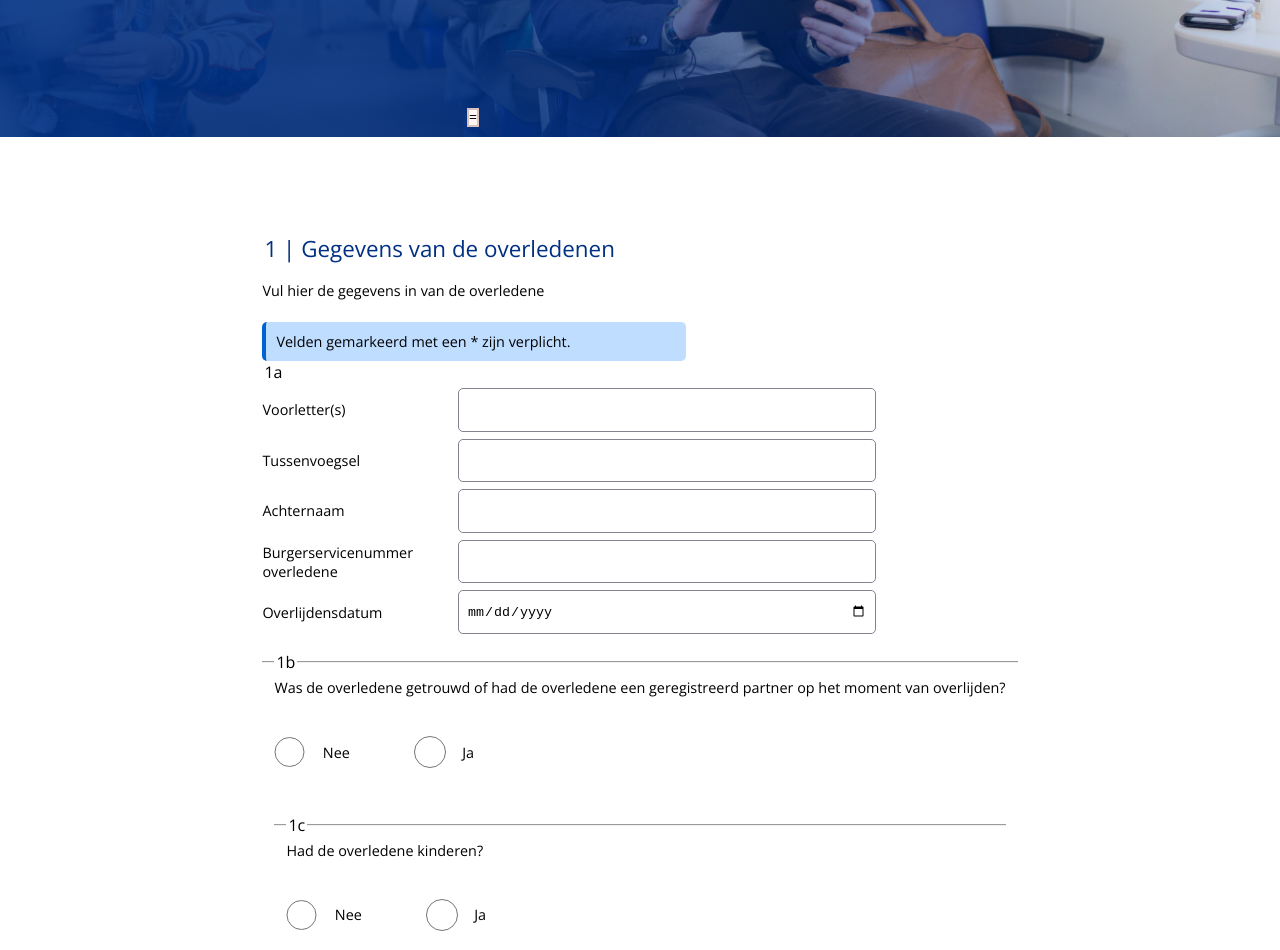
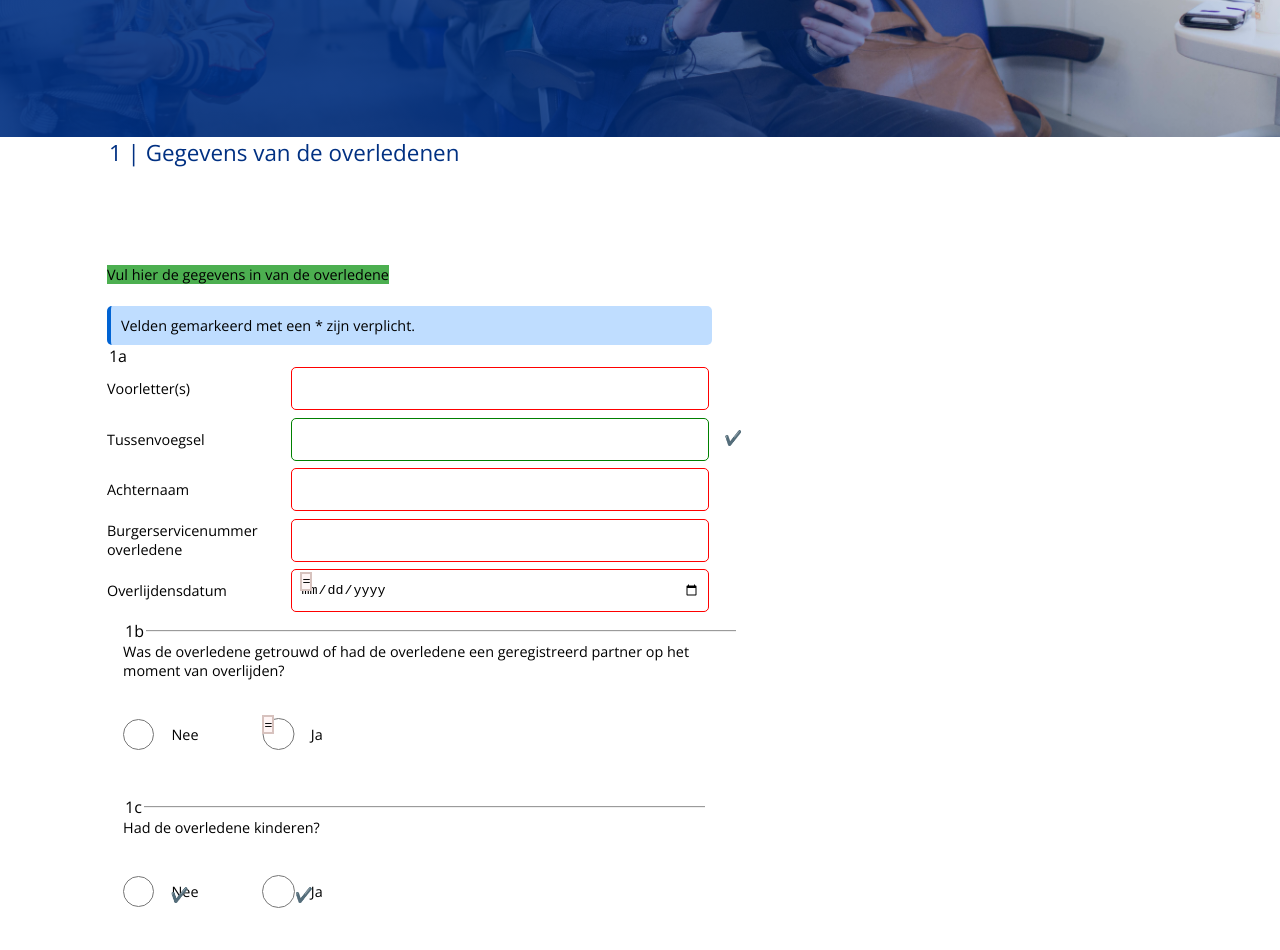
Before and after one commit to lisamandemakers/browserTechLisaMandemakers, a plain HTML site: page index.html in a window 1280 px wide. Shown: the part 273-1223 px from the top of the page. Drawn offline with nearby package versions, Linux system fonts and the light colour scheme.

Commit message:
formatted documents

```diff
--- a/index.html
+++ b/index.html
@@ -27,7 +27,6 @@
     <main>
         <section>
             <h1>Aangifte Erfbelasting</h1>
-            <h2>School Opracht!</h2>
         </section>
         <!-- Main fieldset -->
         <form action="">
@@ -80,7 +79,7 @@
                         <!-- Gebruiker kan nu verder met vraag 1c -->
                         <label><input type="radio" name="1b-a" value="nee-1b-a" id="">Nee</label>
                         <!-- Klap vervolg vragen uit -->
-                        <label><input type="radio" name="1b-a" value="ja-1b-a" id="">Ja</label>
+                        <label><input type="radio" name="1b-a" value="ja-1b-a" required id="">Ja</label>
                     </div>
                     <fieldset class="fieldset-1b-2">
 
--- a/styles/style.css
+++ b/styles/style.css
@@ -53,11 +53,16 @@
     margin: 0;
 }
 
-h1, h2, h3, p, label{
+h1,
+h2,
+h3,
+p,
+label {
     font-family: var(--font-primary);
 }
 
-p, label {
+p,
+label {
     font-weight: 350;
     font-size: 0.9em;
 }
@@ -81,10 +86,10 @@ nav svg {
     margin-left: 2.5vw;
     height: 25px;
     fill: var(--color-blue);
-    transition: 0.1s ;
+    transition: 0.1s;
 }
 
-nav svg:hover  {
+nav svg:hover {
     fill: var(--color-yellow);
 
 }
@@ -106,7 +111,8 @@ nav svg:hover  {
 
 section:first-of-type {
     height: 200px;
-    width: 100%;
+    width: 100vw;
+    max-width: 100vw;
     background-color: #0063D3;
     background-image: linear-gradient(45deg, rgba(0, 48, 130, 0.9) 30%, rgba(246, 246, 255, 0)),
         url('/assets/backgroundimg.jpg');
@@ -115,6 +121,7 @@ section:first-of-type {
     background-repeat: no-repeat;
     display: flex;
     align-items: center;
+
 
 }
 
@@ -131,7 +138,7 @@ section:first-of-type {
     }
 }
 
-section:first-of-type > h1 {
+section:first-of-type>h1 {
     margin-left: 5vw;
     font-size: 2em;
     color: white;
@@ -144,26 +151,38 @@ section:first-of-type > h1 {
 //////////////////////////////////////////////////////////
 ---------------------✨✨✨ FORM ✨✨✨---------------------
 /////////////////////////////////////////////////////// */
-
-
+/* form */
 form {
     display: flex;
-    /* background-color: purple; */
-    padding: 0% 5%;
     max-width: 1200px;
     align-items: center;
     justify-content: center;
+    width: fit-content;
 }
 
+/* all fieldsets */
 fieldset {
     border-bottom: 5px;
     border-left: 5px;
     border-right: 0px;
+    margin: 0;
+    padding: 0;
+    width: 95%;
 }
 
-
+/* all legends */
 legend {
     font-family: var(--font-primary);
+}
+
+/* all labels */
+label {
+    display: block;
+    /* Zorgt ervoor dat de label boven de input komt */
+    margin-bottom: 0.5em;
+    text-align: left;
+    position: relative;
+    /* Ruimte tussen label en input */
 }
 
 /* main fieldset */
@@ -171,51 +190,38 @@ legend {
     border: none;
     display: flex;
     /* background-color: purple; */
-    /* padding: 10% 5%; */
+    padding: 10% 5%;
     max-width: 1200px;
+    width: fit-content;
     align-items: center;
     justify-content: center;
     flex-direction: column;
     margin-top: 6em;
-    /* background-color: green; */
+    margin: 0 5vw;
 }
 
-
-
-.main-fieldset > legend {
+/* legend in main fieldset */
+.main-fieldset>legend {
     font-size: 1.4em;
     color: var(--color-blue);
     font-weight: 400;
 }
 
-/* Standaard (mobile-first) - labels boven de inputs */
-.main-fieldset .fieldset-1a {
+/* inputs in 1a and 1d */
+.main-fieldset .fieldset-1a,
+.fieldset-1d-2 input {
     border: none;
-    /* display: grid; */
-
     gap: 100px;
-    width: 100%; /* Ruimte tussen de velden */
-    max-width: 1200px; /* Optioneel: Beperkt de breedte */
-    /* background-color: cyan; */
-    /* background-color: cyan; */
-}
-
-/* .main-fieldset fieldset:has(label input[type="radio"]) {
-
-} */
-
-
-label {
-    display: block; /* Zorgt ervoor dat de label boven de input komt */
-    margin-bottom: 0.5em;
-    text-align: left; /* Ruimte tussen label en input */
+    width: 100%;
+    max-width: 1200px;
 }
 
 
 
-.fieldset-1a input, .fieldset-1d-2 input {
+.fieldset-1a input,
+.fieldset-1d-2 input {
     width: 90%;
-    min-width: 300px;
+    /* min-width: 300px; */
     padding: 8px;
     border: 1px solid var(--grey50);
     border-radius: 5px;
@@ -223,16 +229,19 @@ label {
 }
 
 /* Voor grotere schermen (tablet en desktop) */
-@media (min-width: 568px) {
+@media (min-width: 725px) {
     label {
         display: flex;
         align-items: center;
-        gap: 10%; /* Ruimte tussen label en input */
+        gap: 10%;
+        /* Ruimte tussen label en input */
     }
 
     label span {
-        width: 120px; /* Zorgt ervoor dat alle labels even breed zijn */
-        text-align: left; /* Optioneel: Uitlijning van tekst */
+        width: 120px;
+        /* Zorgt ervoor dat alle labels even breed zijn */
+        text-align: left;
+        /* Optioneel: Uitlijning van tekst */
     }
 
     input {
@@ -241,26 +250,24 @@ label {
     }
 }
 
-
 .melding {
     margin-top: 1.5em;
     background-color: #2189ff49;
     /* height:3em; */
     padding: 10px;
-    width:400px;
+    width: 90%;
     border-radius: 5px;
     border-left: 4px solid var(--color-light-blue);
     align-self: flex-start;
     /* margin-bottom: 1em; */
 }
 
-.main-fieldset > p:first-of-type {
+.main-fieldset>p:first-of-type {
     align-self: flex-start;
     margin-top: 0.8em;
+    background-color: #4caf50;
 
 }
-
-
 
 /* uitklap vragen */
 
@@ -268,33 +275,35 @@ label {
     display: none;
 }
 
-body:has([value="ja-1b-a"]:checked) .fieldset-1b-2   {
+body:has([value="ja-1b-a"]:checked) .fieldset-1b-2 {
     display: block;
 }
 
 
 
-.fieldset-1c-2, .fieldset-1c-3, .fieldset-1d-2{
+.fieldset-1c-2,
+.fieldset-1c-3,
+.fieldset-1d-2 {
     display: none;
 }
 
 
-   body:has([value="ja-1c-a"]:checked) .fieldset-1c-2   {
+body:has([value="ja-1c-a"]:checked) .fieldset-1c-2 {
     display: block;
 }
 
-body:has([value="ja-1c-b"]:checked) .fieldset-1c-3  {
+body:has([value="ja-1c-b"]:checked) .fieldset-1c-3 {
     display: block;
 }
 
-body:has([value="ja-1d-a"]:checked) .fieldset-1d-2  {
+body:has([value="ja-1d-a"]:checked) .fieldset-1d-2 {
     display: block;
 }
 
 .radio-btn-container {
     /* background-color: #009A42; */
     display: flex;
-    gap: 5vw ;
+    gap: 5vw;
     margin-top: 3vw;
     margin-bottom: 3vw;
 }
@@ -313,8 +322,10 @@ body:has([value="ja-1d-a"]:checked) .fieldset-1d-2  {
 input:required::after {
     content: "=";
     position: absolute;
-    border: 2px solid #d7c2be; /* Roodachtige rand */
-    background-color: #fff5f5; /* Lichtrode achtergrond */
+    border: 2px solid #d7c2be;
+    /* Roodachtige rand */
+    background-color: #fff5f5;
+    /* Lichtrode achtergrond */
     accent-color: var(--color-blue);
     bottom: 50%;
 }
@@ -333,5 +344,43 @@ input:required::after {
 
 /* Specifieke stijl als het veld correct is ingevuld */
 input:required:user-valid {
-    border-color: #4caf50; /* Groen als correct */
+    border-color: #4caf50;
+    /* Groen als correct */
 }
+
+
+
+
+
+input {
+    padding: 10px;
+    width: 300px;
+    border: 2px solid #ccc;
+    border-radius: 5px;
+    outline: none;
+}
+
+/* Correct ingevuld */
+input:valid {
+    border-color: green;
+}
+
+label:has(input:valid)::after {
+    content: '✔️';
+    position: absolute;
+    right: 10px;
+    top: 10px;
+}
+
+/* Fout ingevuld */
+input:invalid {
+    border-color: red;
+}
+
+label:has(input:user-invalid)::after {
+    content: '❌';
+    position: absolute;
+    right: 10px;
+    top: 10px;
+    background-color: yellow;
+}
```
Lines whose indentation alone changed are shown as unchanged.
